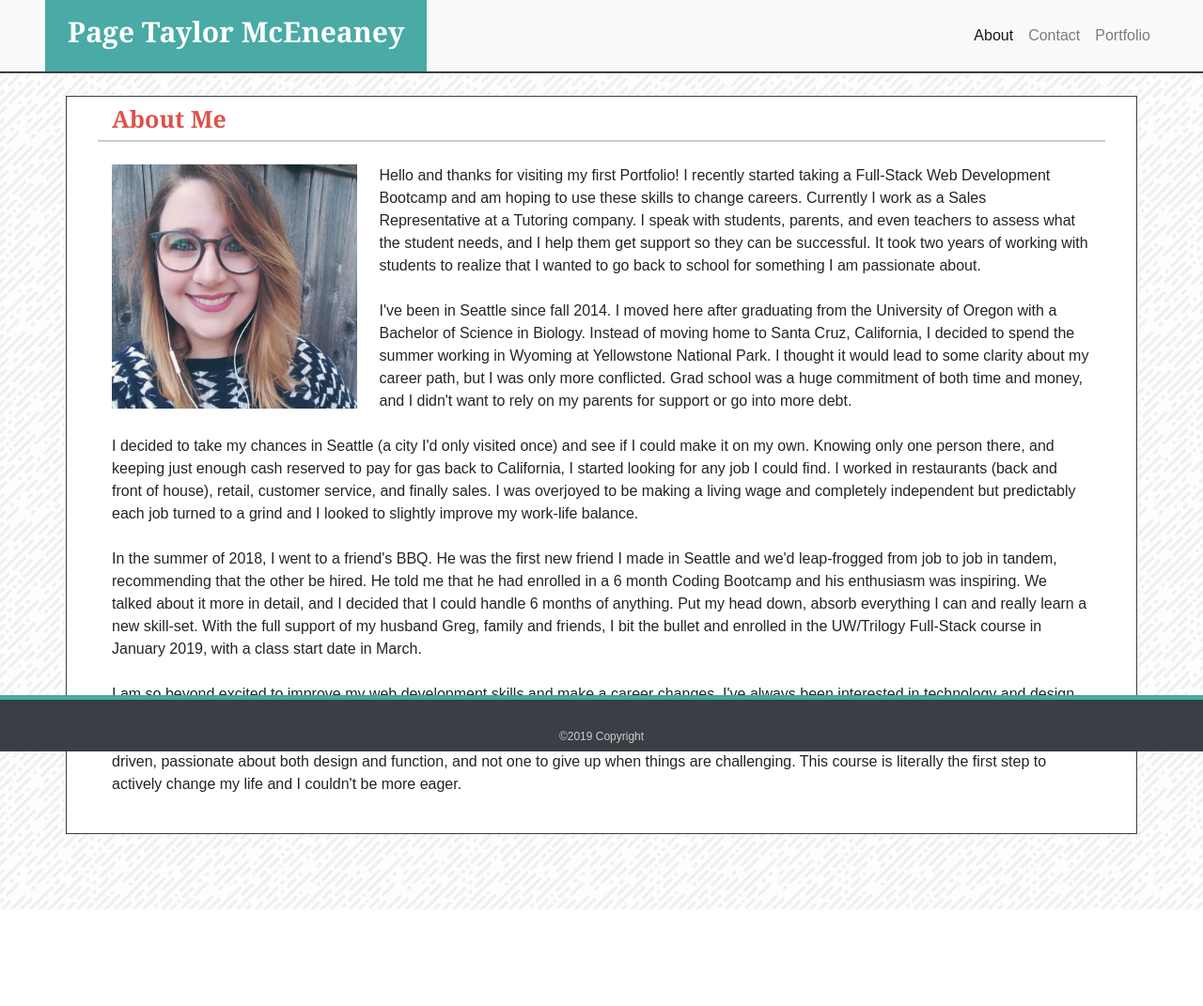
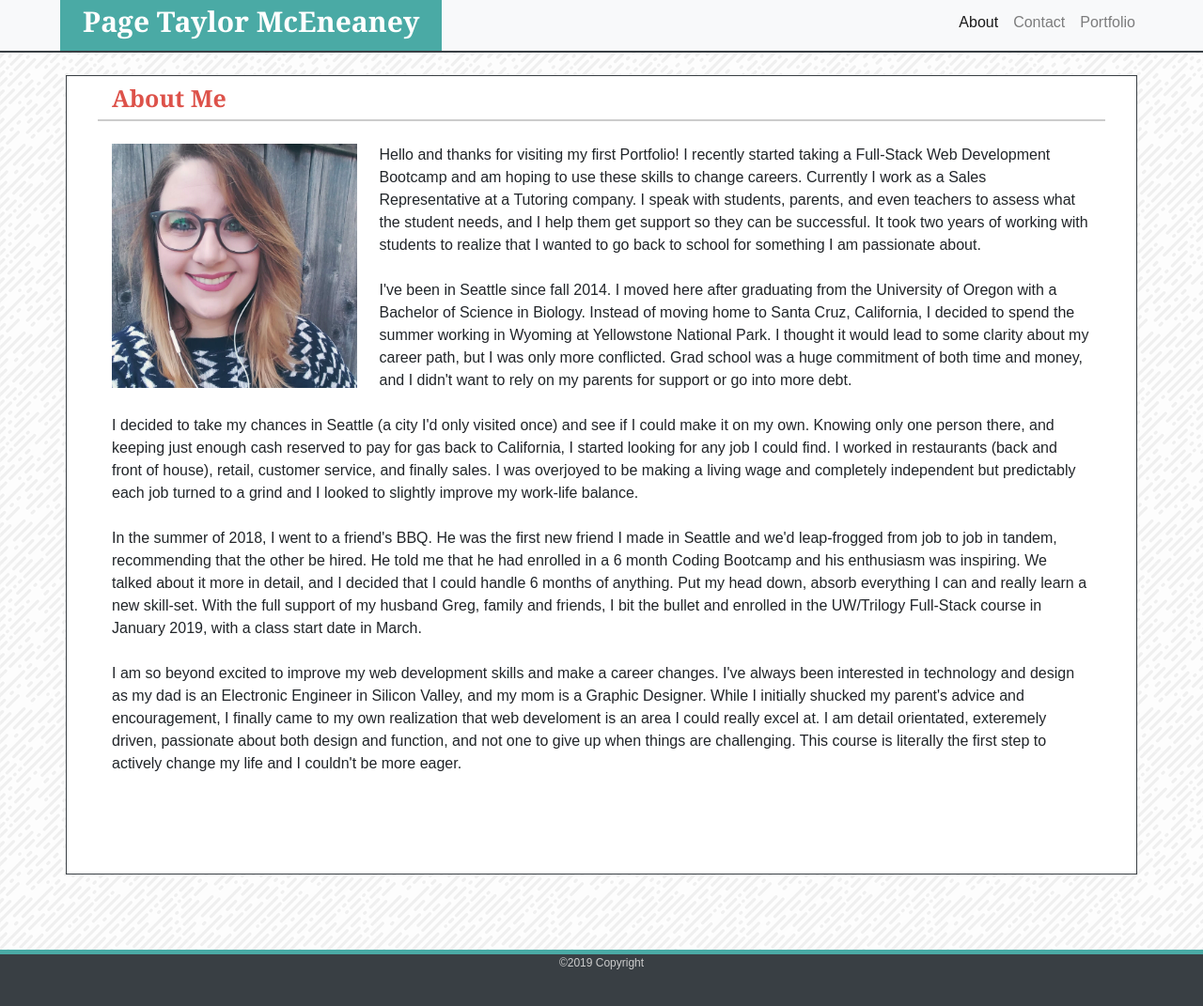
Before and after one commit to PTMcEneaney/Bootstrap-Portfolio, a plain HTML site: page index.html in a window 1280 px wide. Shown: the whole page at 94% size. Before the commit the page ends 968 px from the top, so only its background shows below. Drawn offline with nearby package versions, Linux system fonts and the light colour scheme.

Commit message:
adjusted footer and contact button

```diff
--- a/assets/style.css
+++ b/assets/style.css
@@ -1,8 +1,12 @@
 /* WORK WITH TUTOR TO FIGURE OUT HOW TO GET A STICKY FOOTER */
+html {
+    height: 100%;
+}
 
 body {
     background-image: url("images/funky-lines.png");
     font-family:'Arial', 'Helvetica Neue', Helvetica, sans-serif;
+    height: 100%;
 }
 .navbar {
     border-bottom: 2px solid #393F44;
@@ -16,6 +20,10 @@ h1 {
     font-size: 30px;
     font-weight: 600;
 }
+.navRow {
+    width: 100%;
+}
+
 h2 {
     font-family: 'Georgia', Times, Times New Roman, serif;
     color: #DD524A;
@@ -28,7 +36,7 @@ h2 {
 }
 
 
-.container {
+.container1 {
     background-color: #ffffff;
     border: 1px solid #393F44;
     margin-bottom: 80px; /*need this because pb-5 isn't big enough*/
@@ -44,27 +52,34 @@ button[type=submit]:hover {
 }
 
 
-
-
-
-footer {
+.footer-copyright {
+    display: block;
+    height: 50px;
+    font-weight: 100;
+    color: #cccccc;
+    font-size: 12px;
+}
+.footer {
+    position: sticky;
     bottom: 0px;
-    left: 0px;
     height: 60px;
     background-color: #393F44;
     border-top: 5px solid #4aaaa5;
-    width: 100%;
+    display: block;
+    margin-bottom: -60px;
 }
-.footer-copyright {
-    font-weight: 100;
-    color: #cccccc;
-    font-size: 12px;
-    margin-top: 30px;
+#wrap {
+    min-height: 100%;
+}
+#main {
+        overflow:auto;
+        padding-bottom:65px; /* this needs to be bigger than footer height*/
+
 }
 
 
 /* PORTFOLIO ONLY CONTENT */
-.btn {
+.btn-lrg {
     width: 100%;
     font-family: 'Georgia', Times, Times New Roman, serif;
     font-size: 24px;
@@ -74,6 +89,6 @@ footer {
     color: #ffffff;
     line-height: 2.6;
 }
-.btn:hover {
+.btn-lrg:hover {
     background-color: #3b8884;
 }
--- a/index.html
+++ b/index.html
@@ -14,14 +14,17 @@
     </head>
     <body>
         <!-- UNIVERSAL ELEMENTS -->
-    <nav class="navbar navbar-expand-lg navbar-light bg-light px-5 py-0">
-            <a class="navbar-brand py-3 px-4" href="#"><h1>Page Taylor McEneaney</h1></a>
-        <button class="navbar-toggler" type="button" data-toggle="collapse" data-target="#navbarSupportedContent" aria-controls="navbarSupportedContent" aria-expanded="false" aria-label="Toggle navigation">
+        <nav class="navbar navbar-expand-lg navbar-light bg-light py-0">
+            <div class="navRow row mx-5">
+                <div class="col-sm-6 float-left px-0">
+                    <a class="navbar-brand px-4" href="#"><h1>Page Taylor McEneaney</h1></a>
+                </div>
+                <div class="col-sm-6 float-right px-0">
+                    <button class="navbar-toggler float-right p-0" type="button" data-toggle="collapse" data-target="#navbarSupportedContent" aria-controls="navbarSupportedContent" aria-expanded="false" aria-label="Toggle navigation">
                         <span class="navbar-toggler-icon"></span>
                     </button>
-
                     <div class="collapse navbar-collapse" id="navbarSupportedContent">
-            <ul class="navbar-nav ml-auto">
+                        <ul class="navbar-nav ml-auto mt-1">
                             <li class="nav-item active">
                                 <a class="nav-link" href="index.html">About<span class="sr-only">(current)</span></a>
                             </li>
@@ -33,18 +36,21 @@
                             </li>
                         </ul>
                     </div>
+                </div>
+            </div>
         </nav>
 
 
         <!-- MAIN CONTENT SECTION -->
-    <div class="container mt-4 px-5">
+        <div id="wrap">
+        <div class="container mt-4 px-5 container1 clear-top" id="main">
             <div class="row first-row">
-            <div class="col-md-12 pt-2">
+                <div class="col-sm-12 pt-2">
                     <h2 class="font-weight-bold">About Me</h2>
                 </div>
             </div>
             <div class="row">
-            <div class="col-md-12 py-4">
+                <div class="col-sm-12 py-4">
                         <img class="profilePic w-25 float-left mr-4 mb-1" src="assets/images/profilePicture.jpg" alt="Picture of Page"/>
                          <p>Hello and thanks for visiting my first Portfolio! I recently started taking a
                             Full-Stack Web Development Bootcamp and am hoping to use these skills to
@@ -91,9 +97,13 @@
                             </p>
                 </div>
             </div>
-        <!-- FOOTER SECTION -->
-        <footer class="footer position-fixed">
+        </div>
+    </div>
+        <div class="align-content-end">
+        <footer class="footer d-flex justify-content-center">
+            <div class="container m-0 p-0 w-100">
                 <div class="footer-copyright text-center">©2019 Copyright</div>
+            </div>
         </footer>
         </div>
     </body>
```
Also changed, not shown: contact.html (+26 -11 lines), portfolio.html (+18 -6 lines). Lines whose indentation alone changed are shown as unchanged.
